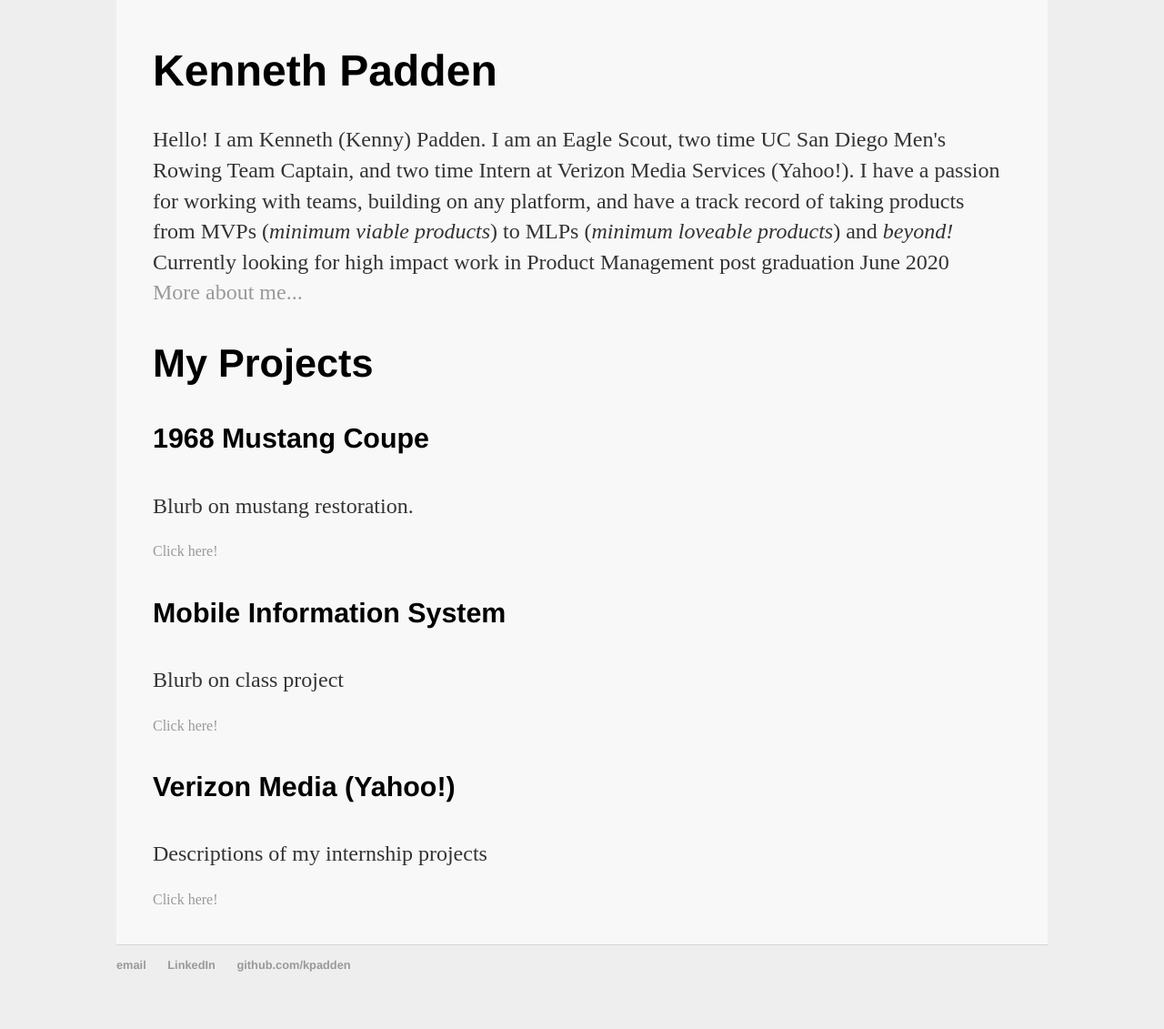
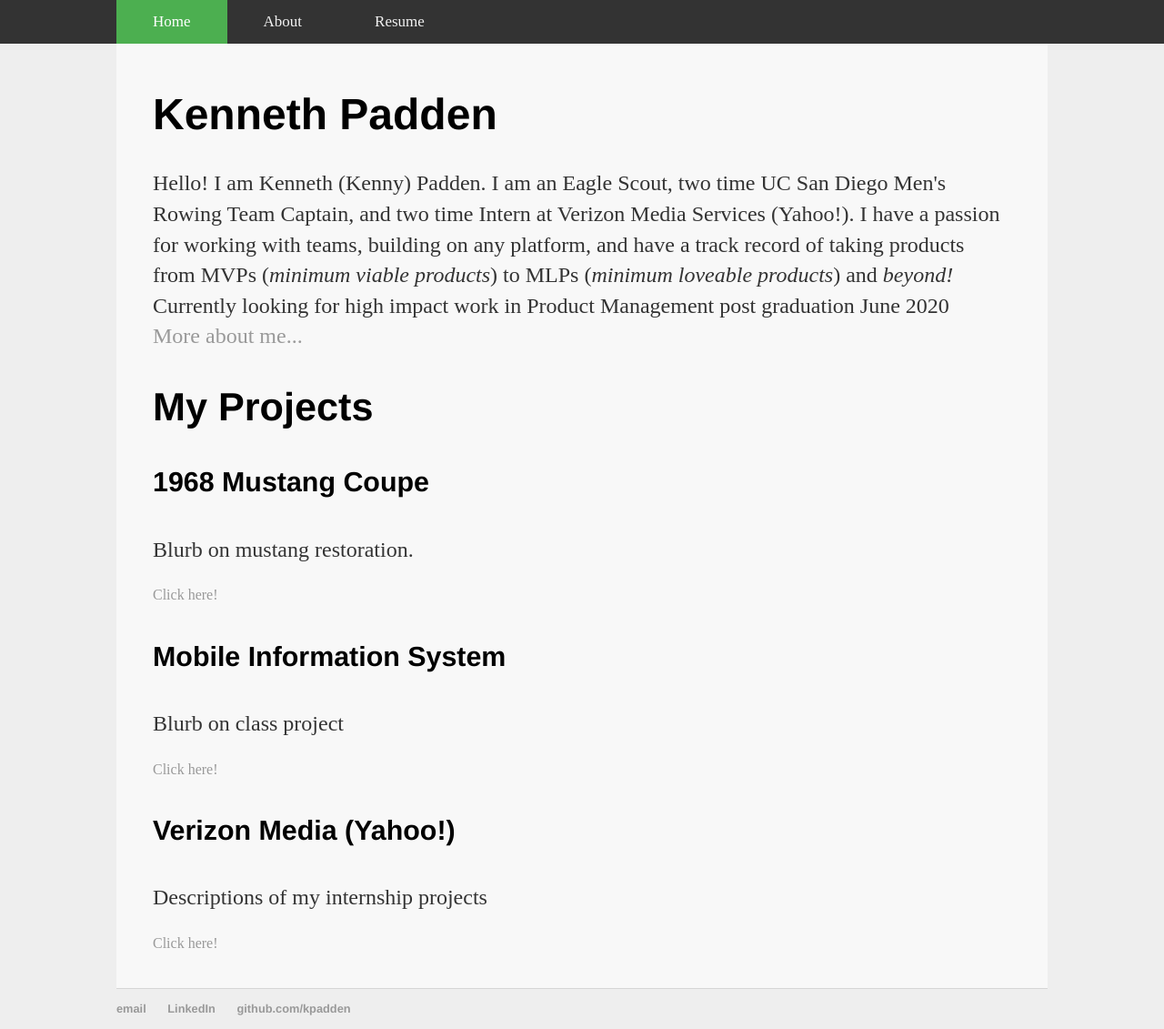
Before and after one commit to kpadden/kpadden.github.io, a Jekyll site: the page built from index.html, in a window 1280 px wide. Shown: the whole page at 91% size. Built offline with Jekyll 4.4.1, drawn with Linux system fonts in a browser that asks for light colours; before the commit the page ends 1083 px from its top, so only the background shows below that.

Commit message:
Update default.html

```diff
--- a/_layouts/default.html
+++ b/_layouts/default.html
@@ -9,7 +9,7 @@
         <link rel="stylesheet" href="https://cdnjs.cloudflare.com/ajax/libs/font-awesome/4.7.0/css/font-awesome.min.css">
     </head>
     <body>
-        <!--<div class="topnav">
+        <div class="topnav">
             <div class="inside-topnav" id="myTopnav">
                 <a href="/" class="active">Home</a>
                 <a href="/about">About</a>
@@ -28,7 +28,7 @@
                     x.className = "inside-topnav";
                 }
             }
-        </script>-->
+        </script>
         <div class="container">
             <div class="inside-container"><br/>
                 {{ content }}
```
